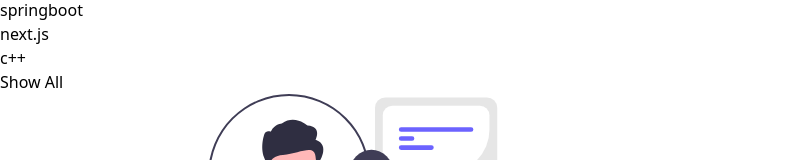
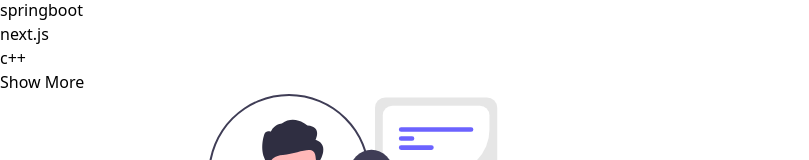
Before and after one commit to Jason-35/project-coding-hub, a React (Vite) app in the folder frontend/: page / in a window 1280 px wide. Shown: the part 1322-1482 px from the top of the page, without its empty margins (0-809 px from the left). Built offline with nearby package versions, Linux system fonts and the light colour scheme.

Commit message:
style: increase chip size

```diff
--- a/frontend/src/components/Chip.tsx
+++ b/frontend/src/components/Chip.tsx
@@ -11,7 +11,7 @@
 
 function Chip({bg_color, text_color, label, font_size, border_color, border_size, shape, margin} : ChipProps) {
   return (
-    <div className={`${bg_color} ${text_color} ${font_size} ${border_color} ${border_size} ${margin} ${shape} text-center inline-block p-2`}>
+    <div className={`${bg_color} ${text_color} ${font_size} ${border_color} ${border_size} ${margin} ${shape} text-center inline-block p-4`}>
       {label}
     </div>
   )
--- a/frontend/src/pages/LandingPage.tsx
+++ b/frontend/src/pages/LandingPage.tsx
@@ -7,7 +7,7 @@
 import connect from "../assets/connecting_teams.svg"
 import community from "../assets/friends_online.svg"
 function LandingPage() {
-    const genre: string[] = ["python", "java", "go", "javascript", "react", "vue", "angular", "rust", "ruby","c", "php", "postgres", "mongodb", "c#", "react", "springboot", "next.js", "c++", "Show All"]
+    const genre: string[] = ["python", "java", "go", "javascript", "react", "vue", "angular", "rust", "ruby","c", "php", "postgres", "mongodb", "c#", "react", "springboot", "next.js", "c++", "Show More"]
 
     return (
     <div>
@@ -17,8 +17,12 @@
                 <li>Projects</li>
                 <li>About</li>
                 <li className="border-2 h-full border-orange-400"></li>
-                <li><Link to={"signup"} className="hover:underline">Join</Link></li>
-                <li><Link to={"login"} className="hover:underline text-orange-400">Sign In</Link></li>
+                <li>
+                    <Link to={"signup"} className="hover:underline">Join</Link>
+                </li>
+                <li>
+                    <Link to={"login"} className="hover:underline text-orange-400">Sign In</Link>
+                </li>
             </nav>
         </div>
 
@@ -60,7 +64,7 @@
             </div>
             <div>
             </div>
-            <div className="w-1/4">
+            <div className="w-2/4">
                 {genre.map((genre) => (
                     <Chip label={genre} border_size="border-none"/>
                 ))}
```
